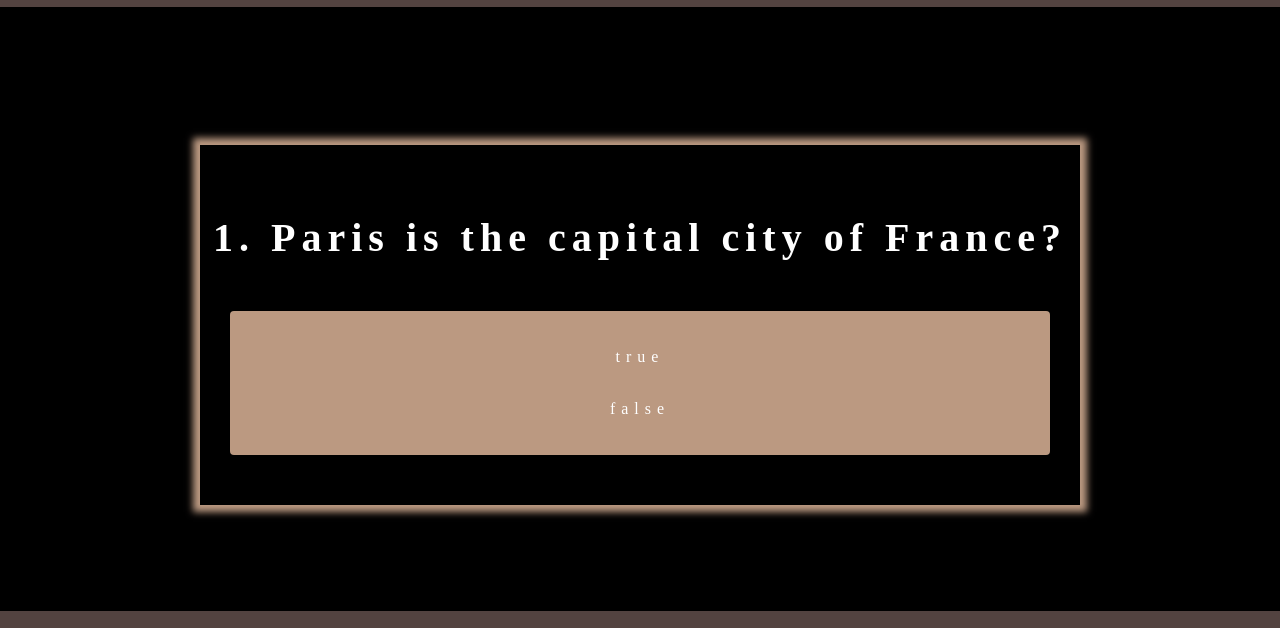
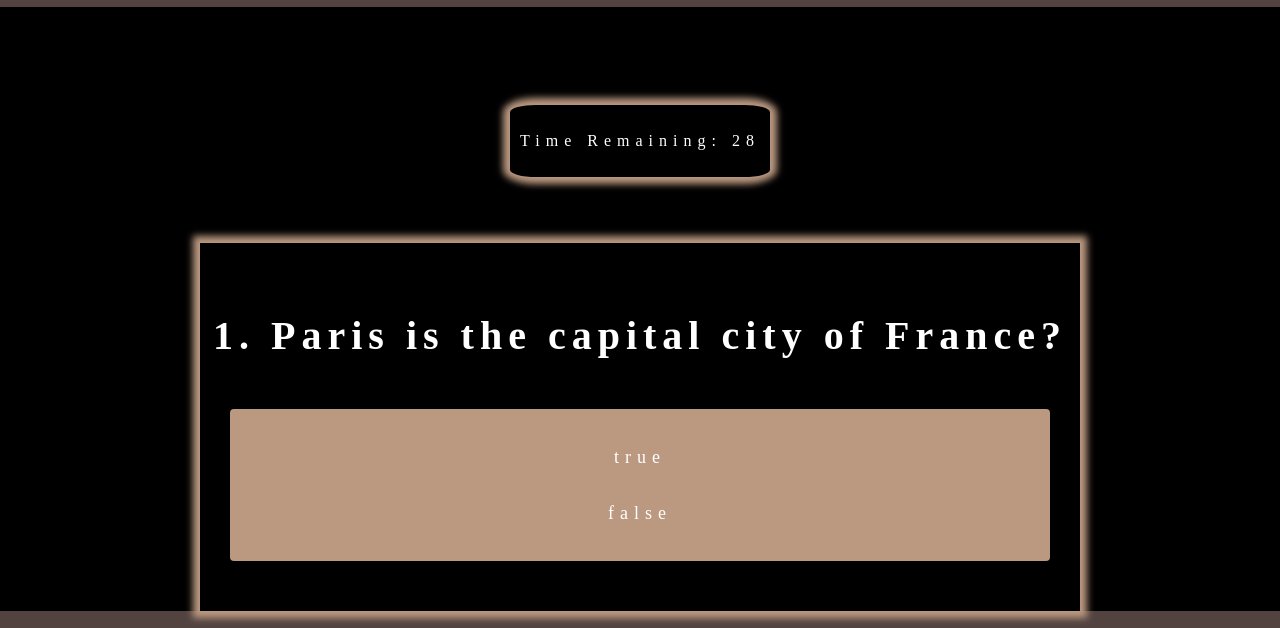
Before and after one commit to abdinasir1993/codequiz, a plain HTML site: page index.html in a window 1280 px wide. Both pictures are taken after a click on the button "START". Shown: the part 77-705 px from the top of the page. Drawn offline with nearby package versions, Linux system fonts and the light colour scheme; a web font is replaced by a local one.

Commit message:
project 1 completed

```diff
--- a/assets/js/index.js
+++ b/assets/js/index.js
@@ -8,6 +8,8 @@ const bannerSection = document.getElementById("banner");
 
 const mainElement = document.getElementById("main");
 
+const timerSpan = document.getElementById("time-span");
+
 // current question index
 
 let questionIndex = 0;
@@ -15,6 +17,8 @@ let questionIndex = 0;
 //current score index
 let scoreIndex = 0;
 
+//define time for quiz
+let timer = 30;
 
 //all options for questions
 const options = ["true", "false"];
@@ -31,12 +35,12 @@ const questions = [
 {
     text: " The longest river in the world is the amazon river?",
      options,
-     answer: "true",
+     answer: "false",
 
 
 },
 {
-    text: "The mosquito has a record for killing people in the world than any other species in in written history?",
+    text: "The mosquito has a record for killing more people in the world than any other species in written history?",
     options,
     answer: "true",
 },
@@ -44,7 +48,7 @@ const questions = [
 {
     text: "The capital of australia is sydney?",
     options,
-    answer: "true",
+    answer: "false",
 
 },
 
@@ -60,7 +64,13 @@ const questions = [
 
    { text: " the knight is the only only piece in chess which can only move diagonally?",
     options,
-    answer: "true",
+    answer: "false",
+},
+
+{
+    text: "whales are mammals",
+    options,
+    answer:"true",
 }
 
 
@@ -90,10 +100,16 @@ const handleOptionClick = (event) => {
        console.log("correct is :" + correctValue);
 
        if (value == correctValue) {
-         scoreIndex += 1;
-         console.log("current score" + scoreIndex);
-       }else {
-           alert("incorrect answer")
+        //add to score by 1
+        scoreIndex += 1;
+        console.log("current score" + scoreIndex);
+        // add 5 seconds from timer
+        timer += 2;
+      } else {
+        //alert incorrect answer
+        alert("incorrect answer");
+        //remove 5 seconds from timer
+        timer -= 5;
        }
     //    storeAnswerInIs(answer);
 
@@ -110,6 +126,7 @@ const handleOptionClick = (event) => {
        } else {
             renderResults ()
                 renderForm ()
+                removeTimerSection();
 
        }
 
@@ -161,7 +178,10 @@ const h2 = document.createElement("h2");
 h2.setAttribute("class", "content-section-info");
 h2.textContent = "your score was: " + scoreIndex + "/" + questions.length;
 //create timer results
-section.append(title, h2,);
+const finalTimer = document.createElement("h2");
+finalTimer.setAttribute("class", "content-section-info");
+finalTimer.textContent = "time remaining: " + timer + " seconds";
+section.append(title, h2, finalTimer);
 main.append(section);
 }
 
@@ -278,6 +298,35 @@ const renderQuestion = () => {
 
 
 }
+// function to render timer
+const renderTimerSection = () => {
+    console.log("render-timer");
+    // use HTML as guide and build in JS
+    const timerSection = document.createElement("section");
+    timerSection.setAttribute("class", "timer-section");
+    timerSection.setAttribute("id", "timer");
+    const timeRemaining = document.createElement("div");
+    timeRemaining.setAttribute("class", "timer");
+    const timeSpan = document.createElement("span");
+    timeSpan.setAttribute("id", "time-span");
+    timeSpan.setAttribute("class", "time-span-class");
+
+    //append span to time remaining then time remaining to section
+    timeRemaining.appendChild(timeSpan);
+    timerSection.append(timeRemaining);
+    main.append(timerSection);
+
+    // function for timer countdown
+    const timerCountdownUpdate = () => {
+      //reduce time
+      timer -= 1;
+      timeSpan.textContent = `Time Remaining: ${timer}`;
+      if (timer === 0) {
+        clearInterval(timerId);
+      }
+    };
+    const timerId = setInterval(timerCountdownUpdate, 1000);
+  };
 
 //remove banner section
 const removeBanner = () => {
@@ -286,6 +335,11 @@ const removeBanner = () => {
 bannerSection.remove();
 
 };
+// function to remover timer section
+const removeTimerSection = () => {
+    console.log("remove question");
+    document.getElementById("timer").remove();
+  };
 
 const initialiseLocalStorage = () => {
 
@@ -326,7 +380,7 @@ const storeAnswerInls = (answer) => {
 
     console.log("start button clicked");
 
-
+renderTimerSection();
 removeBanner();
 renderQuestion();
 
--- a/assets/styles/styles.css
+++ b/assets/styles/styles.css
@@ -146,13 +146,27 @@ body {
 .questionaire-container {
   padding: 0;
   background: transparent;
-
 }
 
 .questionaire-container .content-section-title {
   background-color: #bb9981;
 }
-
+/* start of timer section */
+.timer-section {
+  letter-spacing: 0.6rem;
+  padding: 2rem 1rem;
+  text-align: center;
+  position: relative;
+  display: inline-block;
+  margin: auto;
+  color: white;
+  box-shadow: 0rem 0rem 0.7rem 0.7rem #bb9981;
+  border-radius: 10%;
+}
+.timer {
+  width: fit-content;
+}
+/* end of timer section */
 .feed-back-list {
   list-style: none;
   text-align: left;
@@ -163,18 +177,17 @@ body {
 }
 
 .list-item {
-    display: flex;
-    flex-direction: row;
-    justify-content: center;
-    padding:1rem 0;
-    font size:1.8rem;
+  display: flex;
+  flex-direction: row;
+  justify-content: center;
+  padding: 1rem 0;
+  font-size: 1.8rem;
 }
-.list-item:hover{
-    background-color: #534340;
+.list-item:hover {
+  background-color: #534340;
+  cursor: pointer;
 }
 /*start of form section styles*/
-
-
 
 /*end of form section styles*/
 
```
